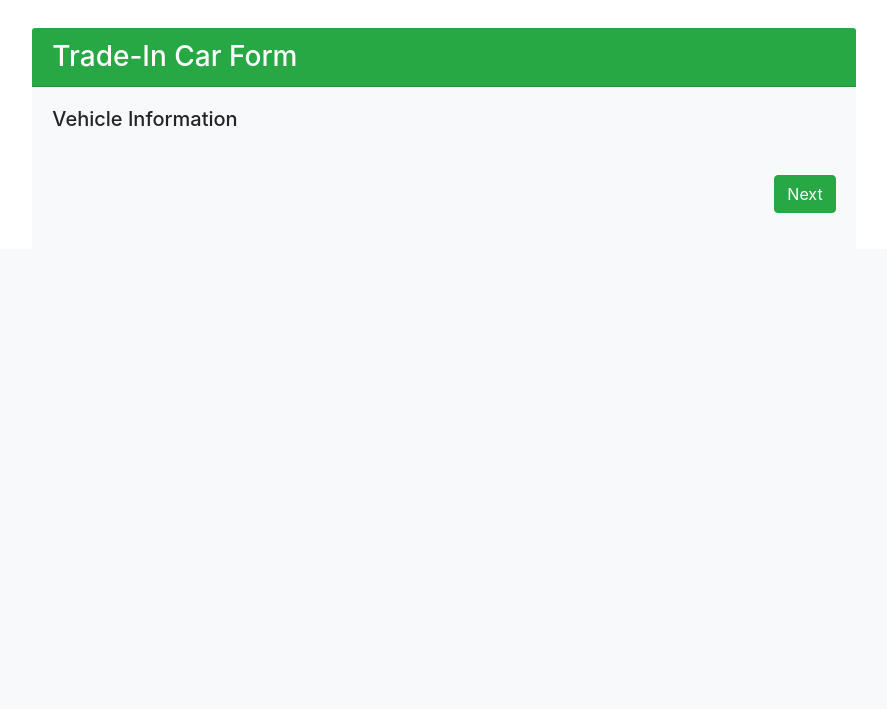
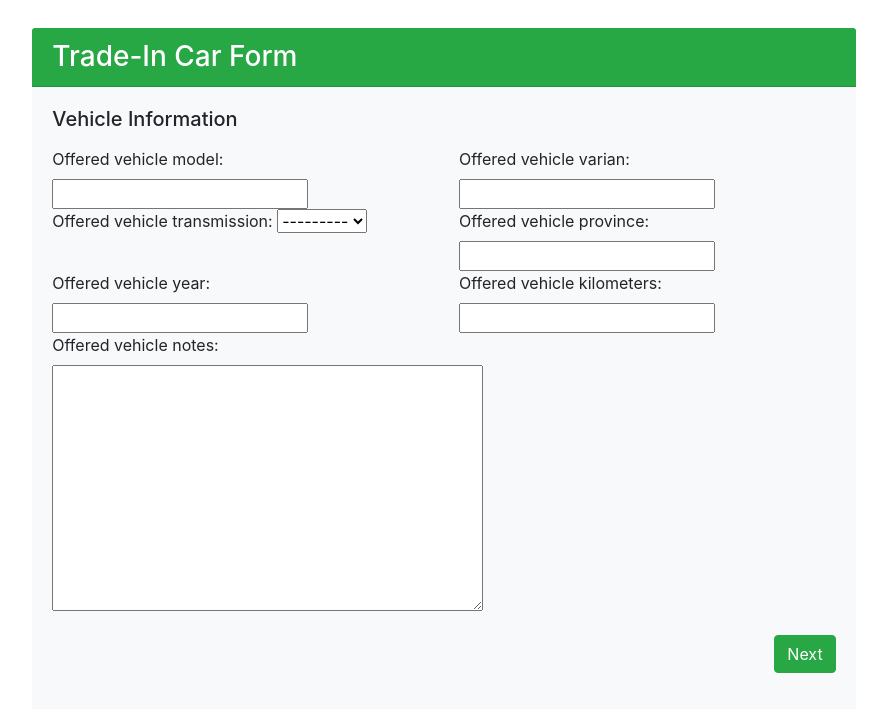
Before and after one commit to xarksy/carDealer, a Django app: page / in a window 1280 px wide. Shown: the part 584-1293 px from the top of the page, without its empty margins (196-1083 px from the left). Before the commit the page ends 797 px from the top, so only its background shows below. Run offline with Django 5.2, Linux system fonts and the light colour scheme; data comes from the database, SQL or seed files in the repository; some libraries are stand-ins or nearby versions.

Commit message:
fix(cars-html): changing order_form to trade_form html

```diff
--- a/carShowRoom/cars/templates/cars/index.html
+++ b/carShowRoom/cars/templates/cars/index.html
@@ -78,7 +78,7 @@
 						<div class="card-body bg-light">
 							<form method="POST" id="tradeInForm">
 								{% csrf_token %}
-								{{ order_form.non_field_errors }}
+								{{ trade_form.non_field_errors }}
 								<!-- Step 1: Vehicle Info -->
 								<div id="step1">
 									<h5 class="mb-3">Vehicle Information</h5>
@@ -86,26 +86,26 @@
 										<div class="col-md-6">
 											{% comment %} <label for="carModel" class="form-label">Model</label>
 											<input type="text" class="form-control" id="carModel" required=""> {% endcomment %}
-											{{ order_form.offered_vehicle_model.label_tag }}
-											{{ order_form.offered_vehicle_model }}
+											{{ trade_form.offered_vehicle_model.label_tag }}
+											{{ trade_form.offered_vehicle_model }}
 										</div>
 										<div class="col-md-6">
 											{% comment %} <label for="carYear" class="form-label">Year</label>
 											<input type="number" class="form-control" id="carYear" required=""> {% endcomment %}
-											{{ order_form.offered_vehicle_varian.label_tag }}
-											{{ order_form.offered_vehicle_varian }}
+											{{ trade_form.offered_vehicle_varian.label_tag }}
+											{{ trade_form.offered_vehicle_varian }}
 										</div>
 										<div class="col-md-6">
 											{% comment %} <label for="carKilometers" class="form-label">Kilometers</label>
 											<input type="number" class="form-control" id="carKilometers" required=""> {% endcomment %}
-											{{ order_form.offered_vehicle_transmission.label_tag }}
-											{{ order_form.offered_vehicle_transmission }}
+											{{ trade_form.offered_vehicle_transmission.label_tag }}
+											{{ trade_form.offered_vehicle_transmission }}
 										</div>
 										<div class="col-md-6">
 											{% comment %} <label for="carColor" class="form-label">Color</label>
 											<input type="text" class="form-control" id="carColor"> {% endcomment %}
-											{{ order_form.offered_vehicle_province.label_tag }}
-											{{ order_form.offered_vehicle_province }}
+											{{ trade_form.offered_vehicle_province.label_tag }}
+											{{ trade_form.offered_vehicle_province }}
 										</div>
 										<div class="col-md-6">
 											{% comment %} <label for="carTransmission" class="form-label">Transmission</label>
@@ -113,12 +113,12 @@
 												<option>Automatic</option>
 												<option>Manual</option>
 											</select> {% endcomment %}
-											{{ order_form.offered_vehicle_year.label_tag }}
-											{{ order_form.offered_vehicle_year }}
+											{{ trade_form.offered_vehicle_year.label_tag }}
+											{{ trade_form.offered_vehicle_year }}
 										</div>
 										<div class="col-md-6">
-											{{ order_form.offered_vehicle_kilometers.label_tag }}
-											{{ order_form.offered_vehicle_kilometers }}
+											{{ trade_form.offered_vehicle_kilometers.label_tag }}
+											{{ trade_form.offered_vehicle_kilometers }}
 										</div>
 										{% comment %} <div class="col-md-6">
 											<label for="carFuel" class="form-label">Fuel Type</label>
@@ -132,8 +132,8 @@
 										<div class="col-md-6">
 											{% comment %} <label for="carVIN" class="form-label">VIN (optional)</label>
 											<input type="text" class="form-control" id="carVIN"> {% endcomment %}
-											{{ order_form.offered_vehicle_notes.label_tag }}
-											{{ order_form.offered_vehicle_notes }}
+											{{ trade_form.offered_vehicle_notes.label_tag }}
+											{{ trade_form.offered_vehicle_notes }}
 										</div>
 
 									</div>
```
